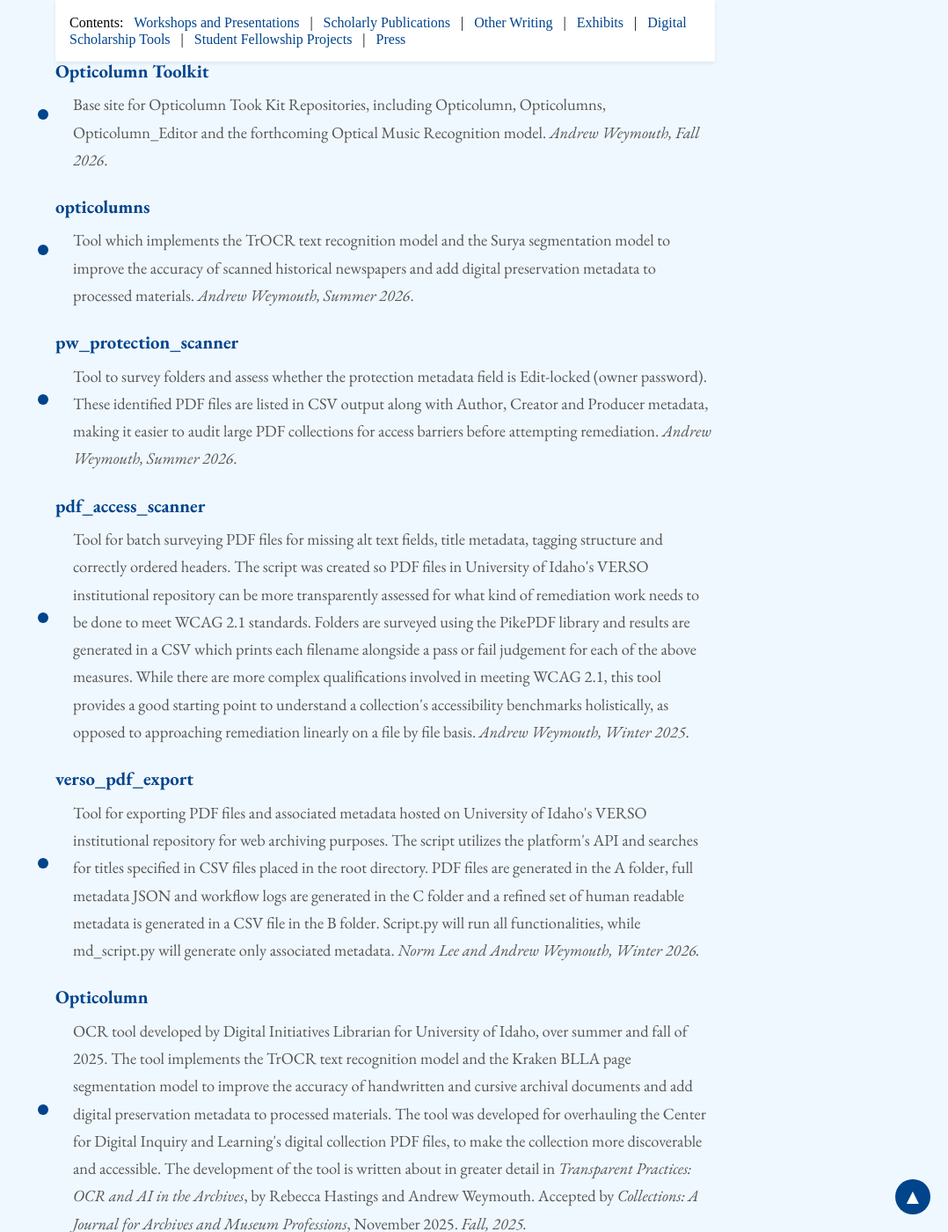
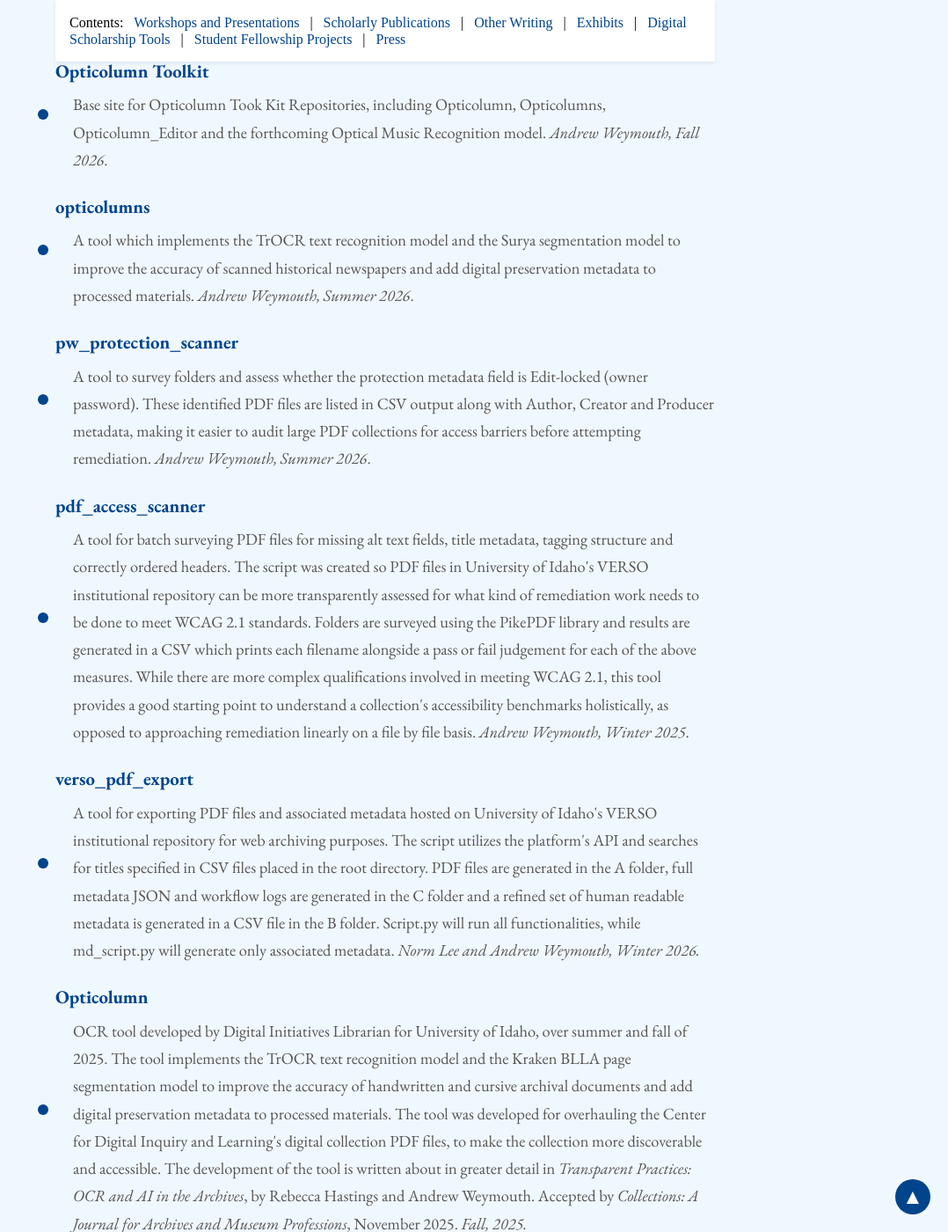
Before and after one commit to aweymo/base, a Jekyll site: the page built from index.md, in a window 1280 px wide and 1400 px high, scrolled down 10036 px. Shown: the whole window at 88% size, without its empty margins (202-1280 px from the left). Built offline with Jekyll 4.4.1, drawn with Linux system fonts in a browser that asks for light colours; nearby versions of some CDN libraries; some web fonts are replaced; some of the changed text lies outside the part shown.

Commit message:
less cavemen

```diff
--- a/index.md
+++ b/index.md
@@ -289,19 +289,19 @@ _All tools except Read_Image and verso_pdf_export developed independently_
     </li>
     <li>
         <a href="https://github.com/Scholarly-Projects/opticolumns" target="_blank" rel="noopener noreferrer">opticolumns</a>
-        <span class="description">Tool which implements the TrOCR text recognition model and the Surya segmentation model to improve the accuracy of scanned historical newspapers and add digital preservation metadata to processed materials. <i>Andrew Weymouth, Summer 2026</i>.</span>
+        <span class="description">A tool which implements the TrOCR text recognition model and the Surya segmentation model to improve the accuracy of scanned historical newspapers and add digital preservation metadata to processed materials. <i>Andrew Weymouth, Summer 2026</i>.</span>
     </li>
     <li>
         <a href="https://github.com/Scholarly-Projects/pw_protection_scanner" target="_blank" rel="noopener noreferrer">pw_protection_scanner</a>
-        <span class="description">Tool to survey folders and assess whether the protection metadata field is Edit-locked (owner password). These identified PDF files are listed in CSV output along with Author, Creator and Producer metadata, making it easier to audit large PDF collections for access barriers before attempting remediation. <i>Andrew Weymouth, Summer 2026</i>.</span>
+        <span class="description">A tool to survey folders and assess whether the protection metadata field is Edit-locked (owner password). These identified PDF files are listed in CSV output along with Author, Creator and Producer metadata, making it easier to audit large PDF collections for access barriers before attempting remediation. <i>Andrew Weymouth, Summer 2026</i>.</span>
     </li>
     <li>
         <a href="https://github.com/Scholarly-Projects/pdf_access_scanner" target="_blank" rel="noopener noreferrer">pdf_access_scanner</a>
-        <span class="description">Tool for batch surveying PDF files for missing alt text fields, title metadata, tagging structure and correctly ordered headers. The script was created so PDF files in University of Idaho's VERSO institutional repository can be more transparently assessed for what kind of remediation work needs to be done to meet WCAG 2.1 standards. Folders are surveyed using the PikePDF library and results are generated in a CSV which prints each filename alongside a pass or fail judgement for each of the above measures. While there are more complex qualifications involved in meeting WCAG 2.1, this tool provides a good starting point to understand a collection's accessibility benchmarks holistically, as opposed to approaching remediation linearly on a file by file basis. <i>Andrew Weymouth, Winter 2025</i>.</span>
+        <span class="description">A tool for batch surveying PDF files for missing alt text fields, title metadata, tagging structure and correctly ordered headers. The script was created so PDF files in University of Idaho's VERSO institutional repository can be more transparently assessed for what kind of remediation work needs to be done to meet WCAG 2.1 standards. Folders are surveyed using the PikePDF library and results are generated in a CSV which prints each filename alongside a pass or fail judgement for each of the above measures. While there are more complex qualifications involved in meeting WCAG 2.1, this tool provides a good starting point to understand a collection's accessibility benchmarks holistically, as opposed to approaching remediation linearly on a file by file basis. <i>Andrew Weymouth, Winter 2025</i>.</span>
     </li>
     <li>
         <a href="https://github.com/uidaholib/verso_pdf_export" target="_blank" rel="noopener noreferrer">verso_pdf_export</a>
-        <span class="description">Tool for exporting PDF files and associated metadata hosted on University of Idaho's VERSO institutional repository for web archiving purposes. The script utilizes the platform's API and searches for titles specified in CSV files placed in the root directory. PDF files are generated in the A folder, full metadata JSON and workflow logs are generated in the C folder and a refined set of human readable metadata is generated in a CSV file in the B folder. Script.py will run all functionalities, while md_script.py will generate only associated metadata. <i>Norm Lee and Andrew Weymouth, Winter 2026.</i></span>
+        <span class="description">A tool for exporting PDF files and associated metadata hosted on University of Idaho's VERSO institutional repository for web archiving purposes. The script utilizes the platform's API and searches for titles specified in CSV files placed in the root directory. PDF files are generated in the A folder, full metadata JSON and workflow logs are generated in the C folder and a refined set of human readable metadata is generated in a CSV file in the B folder. Script.py will run all functionalities, while md_script.py will generate only associated metadata. <i>Norm Lee and Andrew Weymouth, Winter 2026.</i></span>
     </li>
     <li>
         <a href="https://github.com/Scholarly-Projects/opticolumn" target="_blank" rel="noopener noreferrer">Opticolumn</a>
@@ -313,27 +313,27 @@ _All tools except Read_Image and verso_pdf_export developed independently_
     </li>
     <li>
         <a href="https://github.com/Scholarly-Projects/convert_legacy_transcript" target="_blank" rel="noopener noreferrer">convert_legacy_transcript</a>
-        <span class="description">Tool created to identify speaker names, transcript and dialogue of legacy printed transcripts and convert them into individual rows of within a CSV file format. Created to utilize work done during the 70s and 80s for the <i>Rural Women's History Project</i> oral history initiative, to ultimately migrate them to U of I's <i>Oral History as Data</i> platform. <i>Fall, 2025.</i></span>
+        <span class="description">A tool created to identify speaker names, transcript and dialogue of legacy printed transcripts and convert them into individual rows of within a CSV file format. Created to utilize work done during the 70s and 80s for the <i>Rural Women's History Project</i> oral history initiative, to ultimately migrate them to U of I's <i>Oral History as Data</i> platform. <i>Fall, 2025.</i></span>
     </li>
     <li>
         <a href="https://github.com/Scholarly-Projects/ocr_scanner" target="_blank" rel="noopener noreferrer">ocr_scanner</a>
-        <span class="description">Tool that scans specific folders and identifies all of the PDF files lacking a layer of optical character recognition. Identified PDF files are generated in a CSV file alongside their parent folder. Created to have U of I digital collections meet accessibility standards for patrons using screen readers. <i>Fall, 2025.</i></span>
+        <span class="description">A tool that scans specific folders and identifies all of the PDF files lacking a layer of optical character recognition. Identified PDF files are generated in a CSV file alongside their parent folder. Created to have U of I digital collections meet accessibility standards for patrons using screen readers. <i>Fall, 2025.</i></span>
     </li>
     <li>
         <a href="https://github.com/Scholarly-Projects/illustration_extraction" target="_blank" rel="noopener noreferrer">illustration_extraction</a>
-        <span class="description">Tool utilizing the rembg computer vision model to identify and extract musical notation from Huo Becker's <i>Mechanik und Aesthetik des Violoncellspiels</i> (1922) for use in Miranda Wilson's CDIL project, <i>School of Cello Music</i>. <i>Fall, 2025.</i></span>
+        <span class="description">A tool utilizing the rembg computer vision model to identify and extract musical notation from Huo Becker's <i>Mechanik und Aesthetik des Violoncellspiels</i> (1922) for use in Miranda Wilson's CDIL project, <i>School of Cello Music</i>. <i>Fall, 2025.</i></span>
     </li>
     <li>
         <a href="https://github.com/Scholarly-Projects/edge_detector" target="_blank" rel="noopener noreferrer">edge_detector</a>
-        <span class="description">Tool implementing rembg[isnet] salient object detection models created for University of Idaho to facilitate web hosting special collections and archeological projects. Images are detected, extracted and batch processed into subsequent folders with transparent, white or black backgrounds. <i>Summer, 2025.</i></span>
+        <span class="description">A tool implementing rembg[isnet] salient object detection models created for University of Idaho to facilitate web hosting special collections and archeological projects. Images are detected, extracted and batch processed into subsequent folders with transparent, white or black backgrounds. <i>Summer, 2025.</i></span>
     </li>
     <li>
         <a href="https://github.com/Scholarly-Projects/abstract_scraper" target="_blank" rel="noopener noreferrer">abstract_scraper</a>
-        <span class="description">Tool for analyzing large JSON datasets, scraping missing scholarly information and generating complete JSON files to help enrich data for U of I’s VERSO institutional repository. <i>Summer, 2025.</i></span>
+        <span class="description">A tool for analyzing large JSON datasets, scraping missing scholarly information and generating complete JSON files to help enrich data for U of I’s VERSO institutional repository. <i>Summer, 2025.</i></span>
     </li>
     <li>
         <a href="https://github.com/Scholarly-Projects/pii_scanner" target="_blank" rel="noopener noreferrer">pii_scanner</a>
-        <span class="description">Tool which vets batches of PDF file OCR for sensitive information such as social security numbers, addresses and phone numbers using regular expressions and outputting CSV files with corresponding filenames. <i>Spring, 2025.</i></span>
+        <span class="description">A tool which vets batches of PDF file OCR for sensitive information such as social security numbers, addresses and phone numbers using regular expressions and outputting CSV files with corresponding filenames. <i>Spring, 2025.</i></span>
     </li>
     <li>
         <a href="https://github.com/Scholarly-Projects/assess_differences_csv" target="_blank" rel="noopener noreferrer">assess_differences_csv</a>
@@ -341,7 +341,7 @@ _All tools except Read_Image and verso_pdf_export developed independently_
     </li>
     <li>
         <a href="https://github.com/Scholarly-Projects/rss_scraper" target="_blank" rel="noopener noreferrer">rss_scraper</a>
-        <span class="description">Tool developed to collect and format metadata into CSVs after filtering out programmatic language and import both audio and video files included in the feed. Media files are converted to MP4 and MP3 and formatted CSVs are generated with the scraped RSS metadata and corresponding sequential file names. <i>Winter, 2024.</i></span>
+        <span class="description">A tool developed to collect and format metadata into CSVs after filtering out programmatic language and import both audio and video files included in the feed. Media files are converted to MP4 and MP3 and formatted CSVs are generated with the scraped RSS metadata and corresponding sequential file names. <i>Winter, 2024.</i></span>
     </li>
     <li>
         <a href="https://aweymo-ui.github.io/eap_proto/" target="_blank" rel="noopener noreferrer">Prototype for Encoded Audio Player</a>
@@ -355,13 +355,13 @@ _All tools except Read_Image and verso_pdf_export developed independently_
 <ul class="triangle-list">
     <li>
         <a href="https://github.com/Scholarly-Projects/trello_export" target="_blank" rel="noopener noreferrer">trello_export</a>
-        <span class="description">Tool for exporting archived Trello cards, categorized by label to help track activity for liaison reports and annual reviews. <i>Fall, 2024</i>.</span>
+        <span class="description">A tool for exporting archived Trello cards, categorized by label to help track activity for liaison reports and annual reviews. <i>Fall, 2024</i>.</span>
     </li>
 </ul>
 <ul class="triangle-list">
     <li>
         <a href="https://github.com/Scholarly-Projects/book_splitter" target="_blank" rel="noopener noreferrer">book_splitter</a>
-        <span class="description">Tool for quickly splitting two page scans to increase accuracy of OCR. <i>Fall, 2024</i>.</span>
+        <span class="description">A tool for quickly splitting two page scans to increase accuracy of OCR. <i>Fall, 2024</i>.</span>
     </li>
 </ul>
 <ul class="triangle-list">
@@ -385,7 +385,7 @@ _All tools except Read_Image and verso_pdf_export developed independently_
 <ul class="triangle-list">
     <li>
         <a href="https://github.com/Scholarly-Projects/transcript_mining_base" target="_blank" rel="noopener noreferrer">transcript_mining_base</a>
-        <span class="description">Tool developed for the University of Idaho to increase efficiency and accuracy of the Digital Scholarship and Open Strategies department Oral History as Data tagging process. This template can be iterated on by dropping new sets of transcriptions into the CSV folder and running Python within the hello.py file. Future iterations of this template will modularize the text mining categories into General, Geographic and Custom categories. <i>Winter, 2023</i>.</span>
+        <span class="description">A tool developed for the University of Idaho to increase efficiency and accuracy of the Digital Scholarship and Open Strategies department Oral History as Data tagging process. This template can be iterated on by dropping new sets of transcriptions into the CSV folder and running Python within the hello.py file. Future iterations of this template will modularize the text mining categories into General, Geographic and Custom categories. <i>Winter, 2023</i>.</span>
     </li>
 </ul>
 
```
